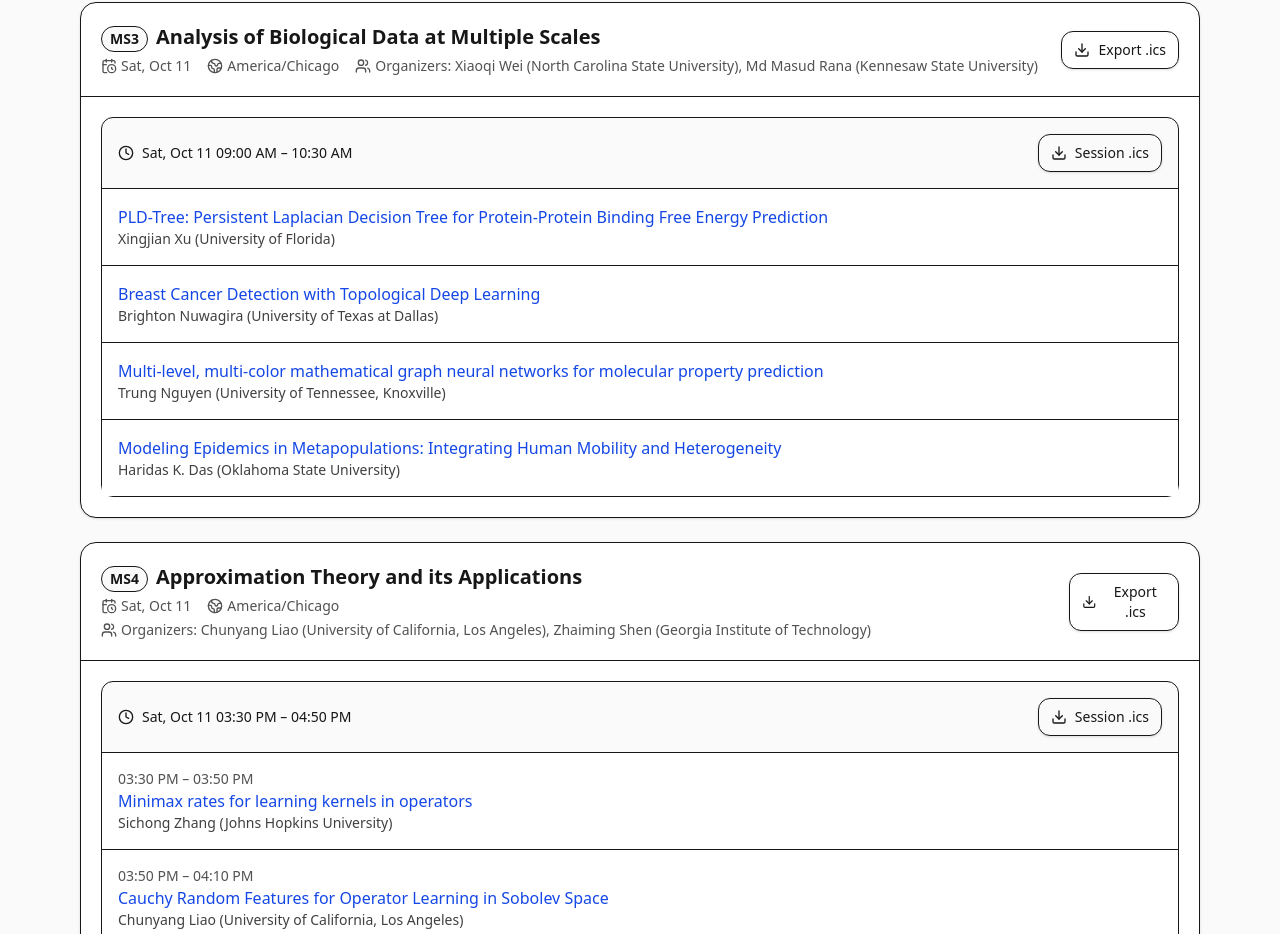
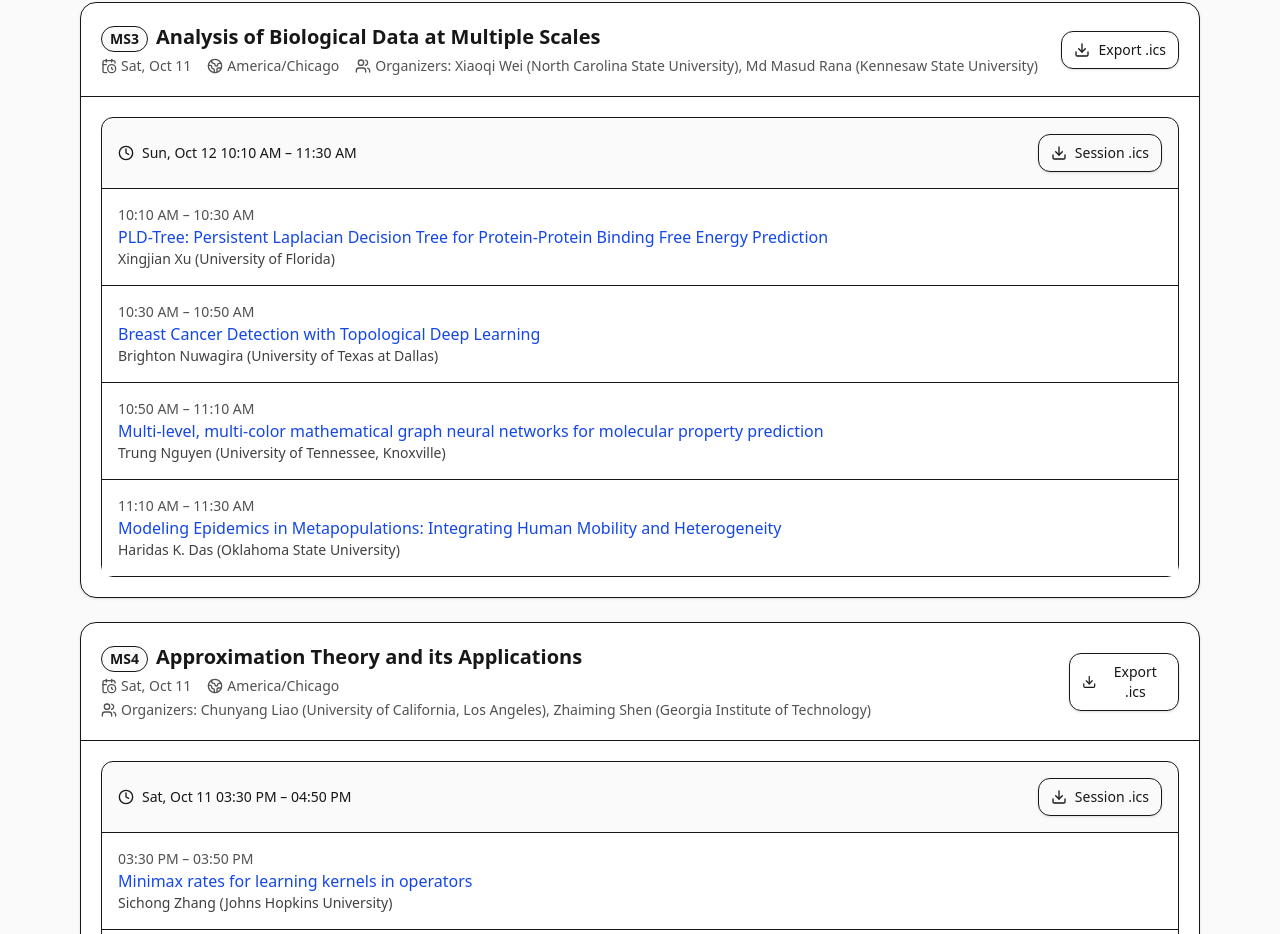
Before and after one commit to SIAM-UARK/UARK-SIAM-CSS-25, a React (Vite) app: page /#/ in a window 1280 px wide. Shown: the part 2309-3243 px from the top of the page. Built offline with nearby package versions, Linux system fonts and the light colour scheme.

Commit message:
MS3: add Sunday session 10:10–11:30 AM CT with four talks (Xu, Nuwagira, T. Nguyen, H.K. Das); ensure no Xiaoqi Wei

```diff
--- a/src/sessions.js
+++ b/src/sessions.js
@@ -142,6 +142,18 @@ export default [
             "name": "Haridas K. Das",
             "affiliation": "Oklahoma State University"
           }
+        ]
+      }
+    ],
+    sessions: [
+      {
+        start: "2025-10-12T10:10:00-05:00",
+        end: "2025-10-12T11:30:00-05:00",
+        talks: [
+          { title: "PLD-Tree: Persistent Laplacian Decision Tree for Protein-Protein Binding Free Energy Prediction", start: "2025-10-12T10:10:00-05:00", end: "2025-10-12T10:30:00-05:00", speakers: [{ name: "Xingjian Xu", affiliation: "University of Florida" }] },
+          { title: "Breast Cancer Detection with Topological Deep Learning", start: "2025-10-12T10:30:00-05:00", end: "2025-10-12T10:50:00-05:00", speakers: [{ name: "Brighton Nuwagira", affiliation: "University of Texas at Dallas" }] },
+          { title: "Multi-level, multi-color mathematical graph neural networks for molecular property prediction", start: "2025-10-12T10:50:00-05:00", end: "2025-10-12T11:10:00-05:00", speakers: [{ name: "Trung Nguyen", affiliation: "University of Tennessee, Knoxville" }] },
+          { title: "Modeling Epidemics in Metapopulations: Integrating Human Mobility and Heterogeneity", start: "2025-10-12T11:10:00-05:00", end: "2025-10-12T11:30:00-05:00", speakers: [{ name: "Haridas K. Das", affiliation: "Oklahoma State University" }] }
         ]
       }
     ]
```
